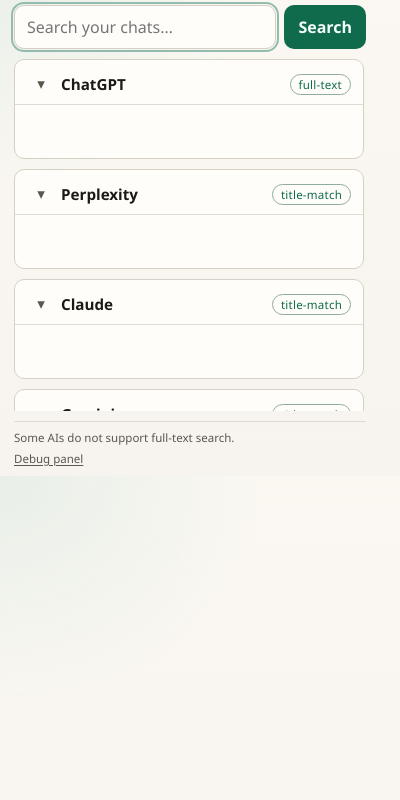
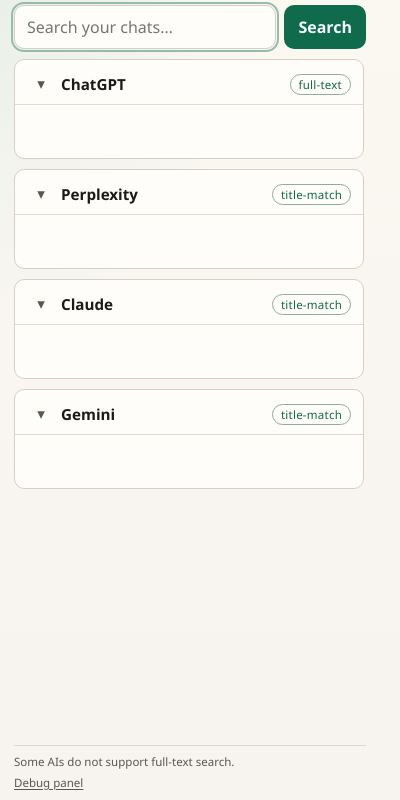
Before and after one commit to dsergovic/cogis, a browser extension: page extension/popup/popup.html in a window 400 px wide. Shown: the part 44-844 px from the top of the page. Drawn offline with Linux system fonts and the light colour scheme.

Commit message:
fix(ui): stop footer layout crushing platform cards
.cogis-results became a flex column scroller in PR #17, which made each
.cogis-group a flex item with the default flex-shrink: 1. When the natural
content height exceeded the viewport the groups were shrunk below their
content, stacking titles and tags on top of each other. Pin the groups with
flex: 0 0 auto so they keep their natural height and .cogis-results does the
scrolling instead.

Also drop the fixed body height (520px / max-height 600px), which fought a
full-height Chrome side panel and left dead space above the pinned footer.
html/body now fill the available height so .cogis-shell can size to the panel.

```diff
--- a/extension/popup/popup.css
+++ b/extension/popup/popup.css
@@ -16,11 +16,15 @@
   box-sizing: border-box;
 }
 
+html,
+body {
+  height: 100%;
+}
+
 body {
   margin: 0;
   width: 380px;
-  height: 520px;
-  max-height: 600px;
+  min-height: 100%;
   overflow: hidden;
   font-family: var(--cogis-font);
   color: var(--cogis-ink);
@@ -106,6 +110,7 @@
 }
 
 .cogis-group {
+  flex: 0 0 auto;
   border: 1px solid var(--cogis-line);
   border-radius: var(--cogis-radius);
   background: color-mix(in srgb, var(--cogis-surface) 92%, white);
@@ -161,6 +166,7 @@
 }
 
 .cogis-group--collapsed {
+  flex: 0 0 auto;
   min-height: 0;
 }
 
```
Also changed, not shown: tests/unit/popup-footer.test.js (+21 -0 lines).
